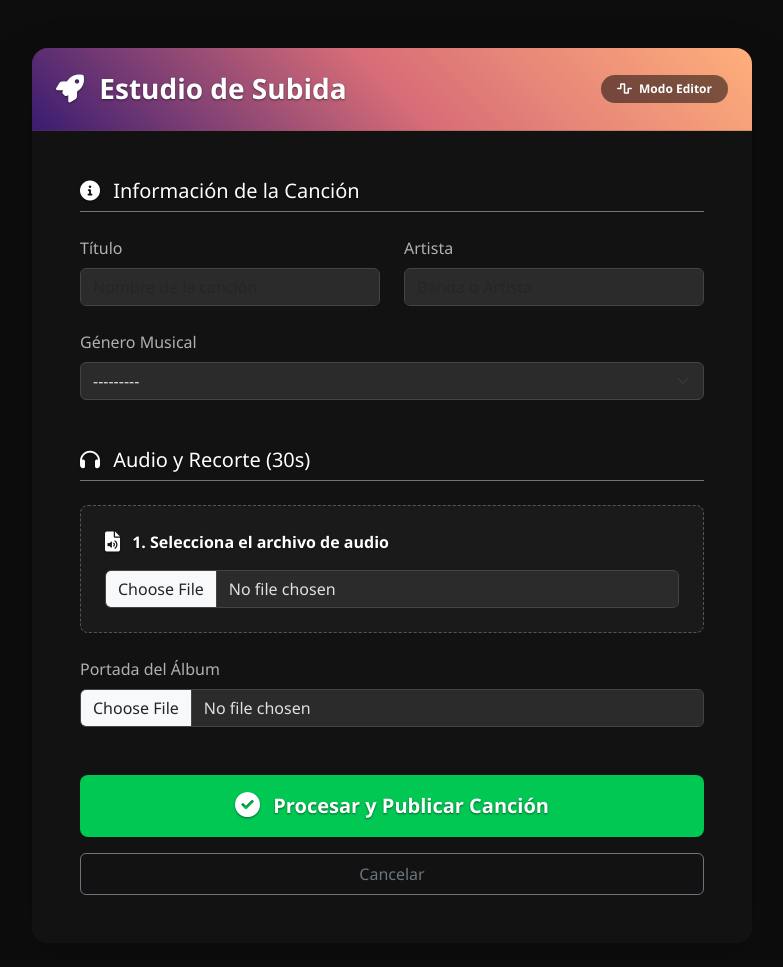
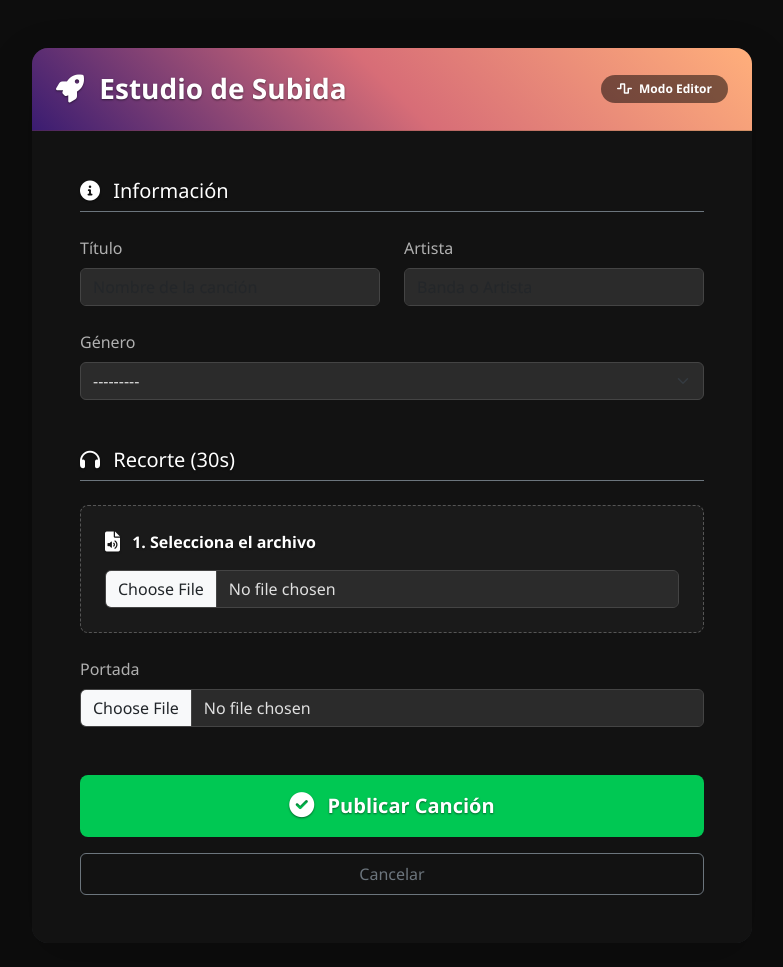
Before and after one commit to TobbenTT/NeuroBeats, a Django app: page /upload/ in a window 1280 px wide. Shown: the part 79-1046 px from the top of the page, without its empty margins (248-1031 px from the left). Run offline with Django 5.2, Linux system fonts and the light colour scheme; a user stored in the database is signed in; tables that the repository leaves empty hold one stand-in row (values such as "Sample post"); grey boxes marked "Sample" are stand-in pictures; some libraries are stand-ins or nearby versions.

Commit message:
Mejoras UI/UX

```diff
--- a/templates/profile.html
+++ b/templates/profile.html
@@ -27,14 +27,14 @@
             {% endif %}
             <hr>
 
-            <h5 class="text-start mb-3">🏅 Insignias</h5>
+            <h5 class="text-start mb-3 small text-uppercase text-muted">🏅 Insignias</h5>
             <div class="d-flex flex-wrap gap-2 justify-content-center">
                 {% for badge in user.profile.badges.all %}
                     <span class="badge bg-warning text-dark" title="{{ badge.description }}">
-                        {{ badge.icon_name }} {{ badge.name }}
+                        <i class="{{ badge.icon_name }} me-1"></i> {{ badge.name }}
                     </span>
                 {% empty %}
-                    <small class="text-muted">Escucha música para ganar insignias.</small>
+                    <small class="text-muted fst-italic">Aún no tienes insignias.</small>
                 {% endfor %}
             </div>
         </div>
--- a/templates/public_profile.html
+++ b/templates/public_profile.html
@@ -73,8 +73,8 @@
             <h6 class="text-start mb-3 text-uppercase text-muted small">Insignias</h6>
             <div class="d-flex flex-wrap gap-2 justify-content-center">
                 {% for badge in profile_user.profile.badges.all %}
-                    <span class="badge bg-warning text-dark">
-                        {{ badge.icon_name }} {{ badge.name }}
+                    <span class="badge bg-warning text-dark" title="{{ badge.description }}">
+                        <i class="{{ badge.icon_name }} me-1"></i> {{ badge.name }}
                     </span>
                 {% empty %}
                     <small class="text-muted fst-italic">Sin insignias aún.</small>
--- a/templates/upload.html
+++ b/templates/upload.html
@@ -2,29 +2,20 @@
 
 {% block content %}
 <style>
-    /* Hacer que los inputs sean oscuros */
+    /* Estilos Dark Mode Pro */
     .form-control, .form-select {
-        background-color: #2b2b2b; /* Gris oscuro */
-        border: 1px solid #444; /* Borde sutil */
-        color: #e0e0e0; /* Texto claro */
+        background-color: #2b2b2b;
+        border: 1px solid #444;
+        color: #e0e0e0;
     }
-    /* Al hacer clic en un input */
     .form-control:focus, .form-select:focus {
         background-color: #333;
-        border-color: #7c4dff; /* Borde morado NeuroBeats */
+        border-color: #7c4dff;
         box-shadow: 0 0 0 0.25rem rgba(124, 77, 255, 0.25);
         color: white;
     }
-    /* Etiquetas de los formularios */
-    .form-label {
-        color: #b0b0b0; /* Gris claro para etiquetas */
-        font-weight: 500;
-    }
-    /* Contenedor del Waveform */
-    #waveform-container {
-        background-color: #1a1a1a; /* Fondo casi negro */
-        border: 1px solid #333;
-    }
+    .form-label { color: #b0b0b0; font-weight: 500; }
+    #waveform-container { background-color: #1a1a1a; border: 1px solid #333; }
 </style>
 
 <div class="container mt-4">
@@ -45,8 +36,7 @@
                     <form method="post" enctype="multipart/form-data" id="upload-form">
                         {% csrf_token %}
 
-                        <h5 class="text-white mb-4 pb-2 border-bottom border-secondary"><i class="fas fa-info-circle me-2"></i> Información de la Canción</h5>
-
+                        <h5 class="text-white mb-4 pb-2 border-bottom border-secondary"><i class="fas fa-info-circle me-2"></i> Información</h5>
                         <div class="row mb-4">
                             <div class="col-md-6 mb-3 mb-md-0">
                                 <label class="form-label">Título</label>
@@ -57,26 +47,23 @@
                                 {{ form.artist }}
                             </div>
                         </div>
-
                         <div class="mb-5">
-                            <label class="form-label">Género Musical</label>
+                            <label class="form-label">Género</label>
                             {{ form.genre }}
                         </div>
 
-                        <h5 class="text-white mb-4 pb-2 border-bottom border-secondary"><i class="fas fa-headphones me-2"></i> Audio y Recorte (30s)</h5>
-
+                        <h5 class="text-white mb-4 pb-2 border-bottom border-secondary"><i class="fas fa-headphones me-2"></i> Recorte (30s)</h5>
                         <div class="mb-4 p-4 rounded-3" style="background-color: #1a1a1a; border: 1px dashed #555;">
                             <label class="form-label text-primary fw-bold mb-3">
-                                <i class="fas fa-file-audio fa-lg me-2"></i> 1. Selecciona el archivo de audio
+                                <i class="fas fa-file-audio fa-lg me-2"></i> 1. Selecciona el archivo
                             </label>
                             {{ form.audio_file }}
 
                             <div id="waveform-container" class="mt-4 p-3 rounded-3 d-none">
                                 <div class="d-flex align-items-center text-info small mb-2">
                                     <i class="fas fa-cut me-2"></i>
-                                    <span>Arrastra los bordes de la región azul para elegir los 30 segundos exactos.</span>
+                                    <span>Arrastra la caja azul para elegir el fragmento.</span>
                                 </div>
-
                                 <div id="waveform" class="mb-3"></div>
 
                                 <div class="d-flex justify-content-between align-items-center bg-black bg-opacity-25 p-2 rounded">
@@ -91,7 +78,7 @@
                         </div>
 
                         <div class="mb-5">
-                            <label class="form-label">Portada del Álbum</label>
+                            <label class="form-label">Portada</label>
                             {{ form.cover_image }}
                         </div>
 
@@ -100,7 +87,7 @@
 
                         <div class="d-grid gap-3 mt-5">
                             <button type="submit" class="btn btn-success btn-lg fw-bold py-3" style="background-color: #00c853; border: none;">
-                                <i class="fas fa-check-circle fa-lg me-2"></i> Procesar y Publicar Canción
+                                <i class="fas fa-check-circle fa-lg me-2"></i> Publicar Canción
                             </button>
                             <a href="{% url 'home' %}" class="btn btn-outline-secondary py-2">Cancelar</a>
                         </div>
@@ -120,8 +107,6 @@
         const container = document.getElementById('waveform-container');
         const playBtn = document.getElementById('btn-play');
         const timeDisplay = document.getElementById('time-display');
-
-        // SELECTORES PRECISOS (Django genera IDs automáticamente)
         const inputStart = document.getElementById('id_start_time');
         const inputEnd = document.getElementById('id_end_time');
 
@@ -132,7 +117,6 @@
             const file = e.target.files[0];
             if (file) {
                 container.classList.remove('d-none');
-
                 if (wavesurfer) wavesurfer.destroy();
 
                 wavesurfer = WaveSurfer.create({
@@ -148,38 +132,51 @@
                 wsRegions = wavesurfer.registerPlugin(WaveSurfer.Regions.create());
 
                 wavesurfer.on('decode', () => {
-                    // Limpiamos regiones viejas
                     wsRegions.clearRegions();
-
-                    // Creamos la región inicial
-                    const region = wsRegions.addRegion({
-                        start: 0,
-                        end: 30,
+                    wsRegions.addRegion({
+                        start: 0, end: 30,
                         color: 'rgba(0, 200, 83, 0.35)',
-                        drag: true,
-                        resize: true,
-                        maxLength: 30
+                        drag: true, resize: true, maxLength: 30
                     });
-
-                    // --- FIX CRÍTICO: Actualizar inputs INMEDIATAMENTE al cargar ---
-                    // Así, si el usuario no toca nada, se envía 0 y 30 correctamente.
+                    // Inicializar inputs
                     if(inputStart) inputStart.value = 0;
                     if(inputEnd) inputEnd.value = 30;
                 });
 
                 wsRegions.on('region-updated', (region) => {
-                    // Actualizamos inputs cada vez que se mueve
                     if(inputStart) inputStart.value = region.start.toFixed(2);
                     if(inputEnd) inputEnd.value = region.end.toFixed(2);
-
                     timeDisplay.innerHTML = `<i class="far fa-clock me-1"></i> ${region.start.toFixed(1)}s - ${region.end.toFixed(1)}s`;
                 });
 
+                // --- LÓGICA DE PLAY/PAUSE CORREGIDA ---
                 playBtn.onclick = () => {
-                    const regions = wsRegions.getRegions();
-                    if (regions.length > 0) regions[0].play();
-                    else wavesurfer.playPause();
+                    if (wavesurfer.isPlaying()) {
+                        // SI ESTÁ SONANDO -> PAUSAR
+                        wavesurfer.pause();
+                    } else {
+                        // SI ESTÁ PAUSADO -> REPRODUCIR LA REGIÓN
+                        const regions = wsRegions.getRegions();
+                        if (regions.length > 0) {
+                            regions[0].play();
+                        } else {
+                            wavesurfer.play();
+                        }
+                    }
                 };
+
+                // Eventos para cambiar el icono del botón automáticamente
+                wavesurfer.on('play', () => {
+                    playBtn.innerHTML = '<i class="fas fa-pause me-1"></i> Pausar';
+                    playBtn.classList.remove('btn-primary');
+                    playBtn.classList.add('btn-warning'); // Color amarillo para pausar
+                });
+
+                wavesurfer.on('pause', () => {
+                    playBtn.innerHTML = '<i class="fas fa-play me-1"></i> Preescuchar Recorte';
+                    playBtn.classList.remove('btn-warning');
+                    playBtn.classList.add('btn-primary'); // Volver a azul
+                });
             }
         });
     });
```
